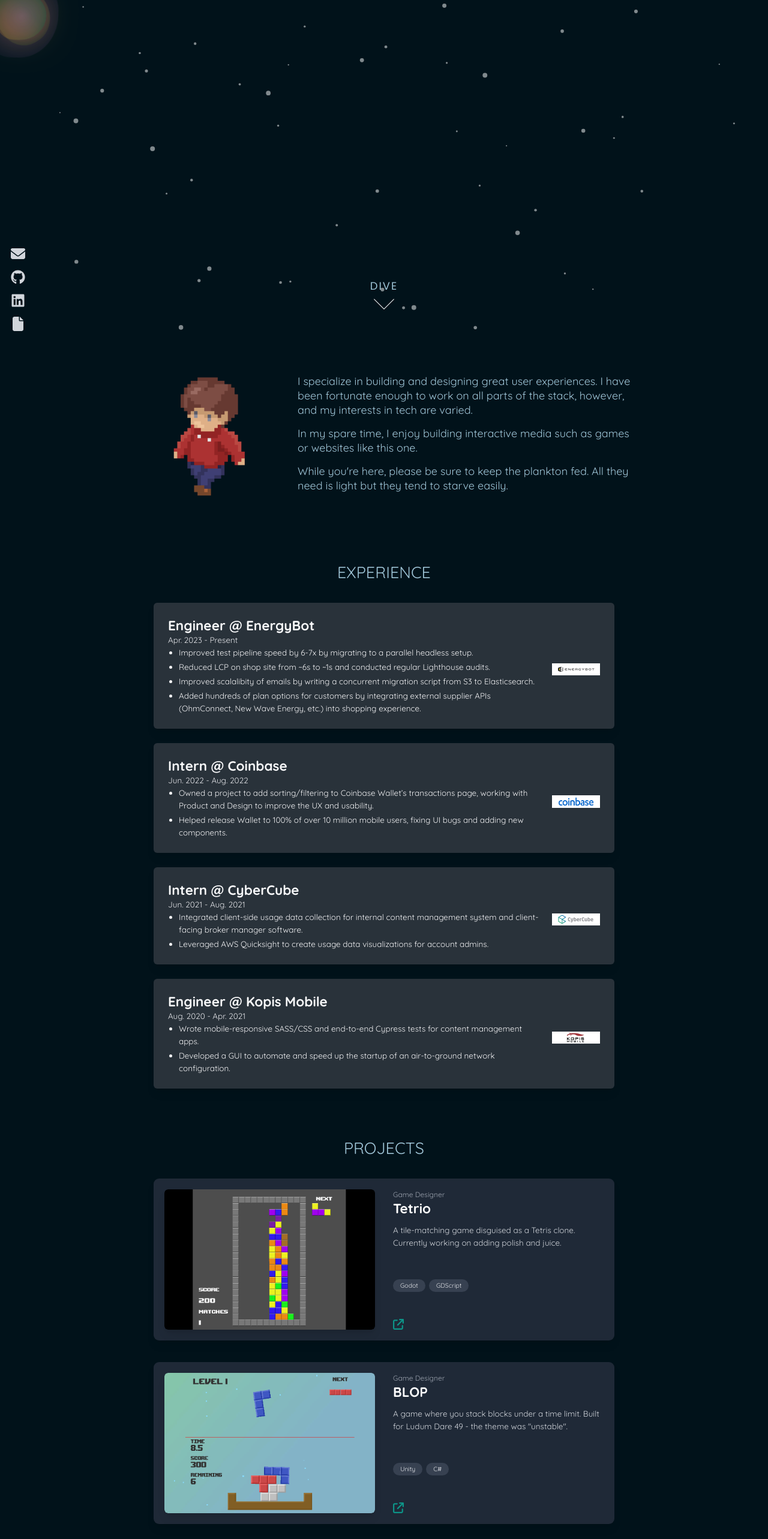
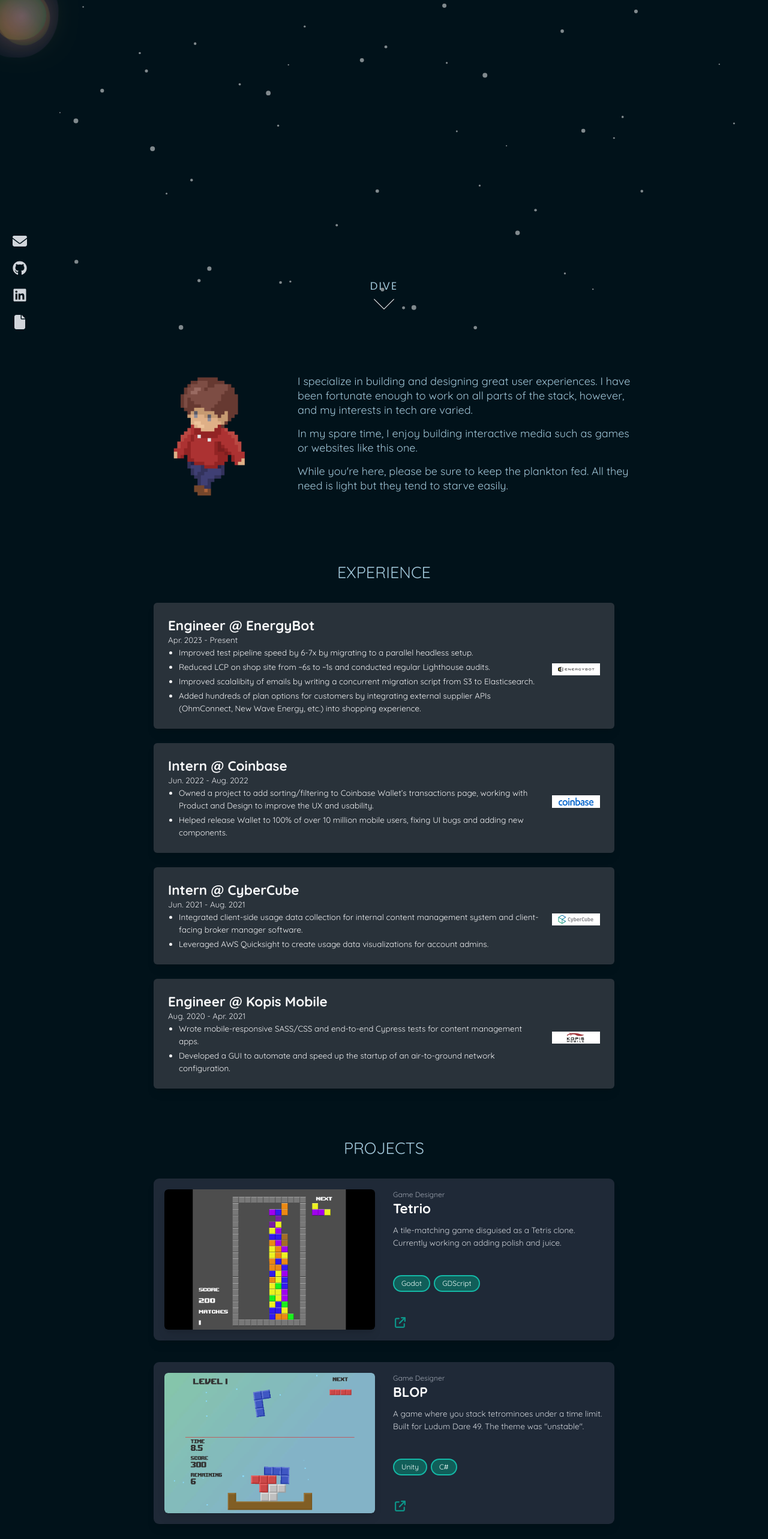
Before and after one commit to stvnchng/stvnchng.github.io, a Next.js app: page / in a window 1280 px wide. Shown: the part 230-2796 px from the top of the page at 60% size. Built offline with nearby package versions, Linux system fonts and the light colour scheme.

Commit message:
better padding for icon buttons

```diff
--- a/src/components/Footer.tsx
+++ b/src/components/Footer.tsx
@@ -29,7 +29,7 @@ export default function Footer() {
             target="_blank"
             rel="noopener noreferrer"
             aria-label={label}
-            className="transition hover:text-lightAccent dark:hover:text-darkAccent"
+            className="p-1 transition hover:text-lightAccent dark:hover:text-darkAccent"
           >
             {icon}
           </a>
--- a/src/components/Projects.tsx
+++ b/src/components/Projects.tsx
@@ -27,7 +27,7 @@ const projects: Project[] = [
     title: "BLOP",
     role: "Game Designer",
     description:
-      'A game where you stack blocks under a time limit. Built for Ludum Dare 49 - the theme was "unstable".',
+      'A game where you stack tetrominoes under a time limit. Built for Ludum Dare 49. The theme was "unstable".',
     imageSrc: "/images/blop.png",
     imageAlt: "BLOP gameplay",
     link: "https://amberlightgames.itch.io/blop",
@@ -37,7 +37,7 @@ const projects: Project[] = [
     title: "andrew is bored",
     role: "Game Designer/Artist",
     description:
-      "A puzzle platformer where you moves around by dashing through blocks of light and dark.",
+      "A puzzle platformer where you move around by dashing through blocks of light and dark.",
     imageSrc: "/images/andrew.png",
     imageAlt: "Andrew Is Bored gameplay",
     link: "https://amberlightgames.itch.io/andrew-is-bored",
@@ -47,7 +47,7 @@ const projects: Project[] = [
     title: "Portfolio V1",
     role: "Web Designer",
     description:
-      "My first portfolio site, designed from scratch using the holy trinity with fully responsive styles.",
+      "My first portfolio site, fully response and designed from scratch with the holy trinity.",
     imageSrc: "/images/site.png",
     imageAlt: "this website",
     link: "#",
@@ -81,11 +81,11 @@ const ProjectItem: React.FC<{ project: Project }> = ({ project }) => (
           {project.description}
         </p>
       </div>
-      <div className="tech-stack flex flex-wrap gap-2 mb-4">
+      <div className="flex flex-wrap gap-2 mb-4">
         {project.techStack.map((tech, index) => (
           <span
             key={index}
-            className="tech-pill bg-gray-300 dark:bg-gray-700 text-gray-700 dark:text-gray-200 text-sm px-4 py-1 rounded-full"
+            className="text-base bg-gray-300 dark:bg-teal-800 text-gray-700 dark:text-teal-50 px-4 py-1 rounded-full border-2 border-teal-500 "
           >
             {tech}
           </span>
@@ -96,7 +96,7 @@ const ProjectItem: React.FC<{ project: Project }> = ({ project }) => (
           href={project.link}
           target="_blank"
           rel="noopener noreferrer"
-          className="inline-block text-teal-600 hover:text-teal-800 transition duration-300"
+          className="p-1 text-teal-600 hover:text-teal-800 transition duration-300"
           aria-label={`View project: ${project.title}`}
         >
           <LinkIcon />
@@ -106,7 +106,7 @@ const ProjectItem: React.FC<{ project: Project }> = ({ project }) => (
             href={project.githubLink}
             target="_blank"
             rel="noopener noreferrer"
-            className="inline-block text-teal-600 hover:text-teal-800 transition duration-300"
+            className="p-1 text-teal-600 hover:text-teal-800 transition duration-300"
             aria-label={`View GitHub repo: ${project.title}`}
           >
             <GitHubIcon size="h-6 w-6" />
--- a/src/components/Socials.tsx
+++ b/src/components/Socials.tsx
@@ -38,7 +38,7 @@ export default function Socials() {
               target="_blank"
               rel="noopener noreferrer"
               aria-label={title}
-              className="flex items-center gap-2 text-gray-700 dark:text-gray-300 hover:text-gray-500 dark:hover:text-gray-400 transition"
+              className="flex items-center p-1 gap-2 text-gray-700 dark:text-gray-300 hover:text-gray-500 dark:hover:text-gray-400 transition"
             >
               {icon}
               <span className="absolute left-full ml-3 hidden rounded bg-gray-900 px-2 py-1 text-sm text-white opacity-0 transition group-hover:flex group-hover:opacity-100">
```
